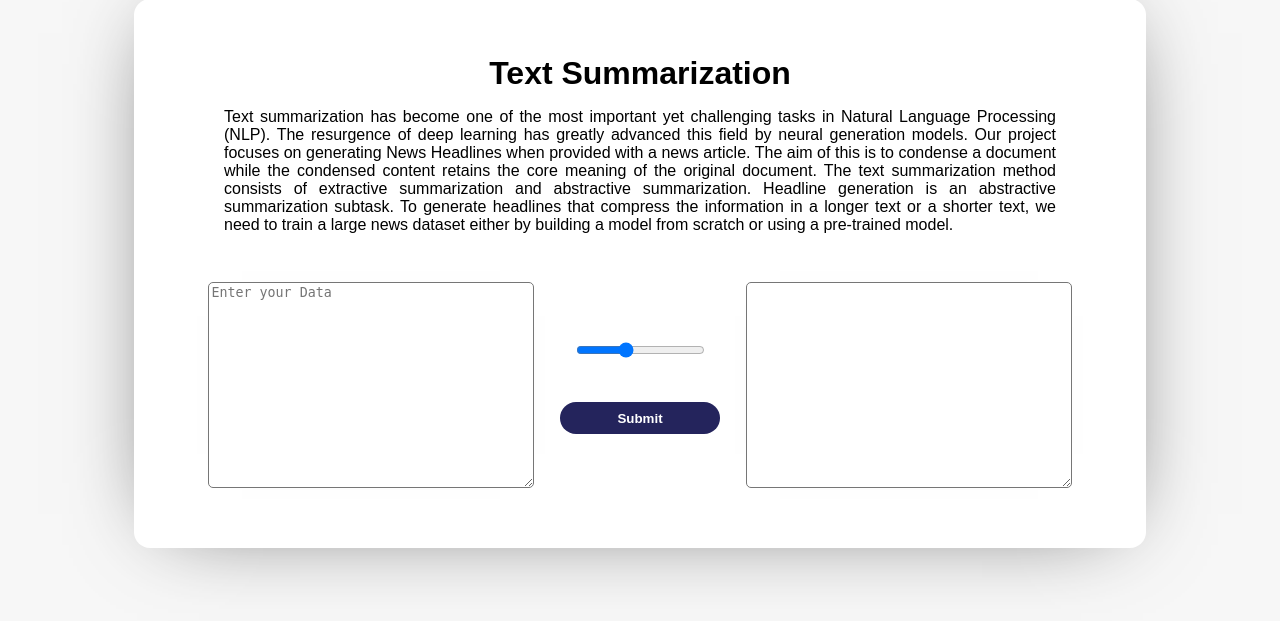
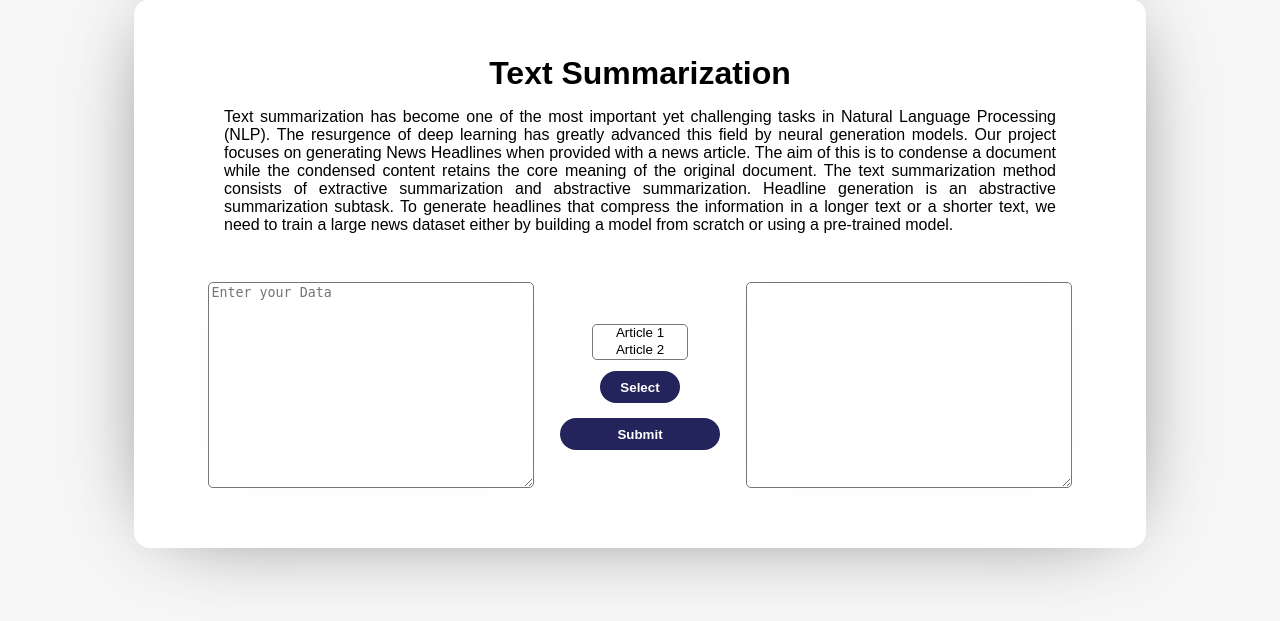
Before and after one commit to Dexxter606/Text-Summarization, a Flask app: page / in a window 1280 px wide. Shown: the part 81-702 px from the top of the page. Run offline with Flask 2, Linux system fonts and the light colour scheme; some web fonts are replaced.

Commit message:
persistence

```diff
--- a/app.py
+++ b/app.py
@@ -22,10 +22,10 @@ def Summarize():
             return response.json()
 
         data = req.form['data']
-        print(data)
+        # print(data)
 
         minL = 20
-        maxL = int(req.form["maxL"])
+        maxL = 70
         output = query({
             "inputs": data,
             "parameters": {"min_length": minL, "max_length": maxL}
--- a/static/styles/mainpage.css
+++ b/static/styles/mainpage.css
@@ -48,7 +48,12 @@ body {
   color: white;
   border: none;
   border-radius: 50px;
-  margin-top: 40px;
+  margin-top: 15px;
+}
+
+#test {
+  margin-top: 10px;
+  width: 5rem;
 }
 
 @media only screen and (max-width: 600px) {
@@ -76,6 +81,14 @@ body {
   /* width: 200rem !important; */
 }
 
+.options {
+  text-align: center;
+  width: 6rem;
+  height: 2.258rem;
+  border-radius: 5px;
+  overflow: hidden;
+}
+
 textarea {
   outline: none;
   border-radius: 5px;
@@ -85,3 +98,22 @@ textarea {
   -moz-box-shadow: 0px 0px 30px -34px rgba(0, 0, 0, 0.75);
   box-shadow: 0px 0px 30px -34px rgba(0, 0, 0, 0.75);
 }
+
+.dropdown {
+  position: relative;
+  display: inline-block;
+}
+
+.dropdown-content {
+  display: none;
+  position: absolute;
+  background-color: #f9f9f9;
+  min-width: 160px;
+  box-shadow: 0px 8px 16px 0px rgba(0, 0, 0, 0.2);
+  padding: 12px 16px;
+  z-index: 1;
+}
+
+.dropdown:hover .dropdown-content {
+  display: block;
+}
--- /dev/null
+++ b/static/styles/script.js
@@ -0,0 +1,25 @@
+const selectedText = document.querySelector("#test");
+
+const selection1 = document.querySelector("#option1");
+const selection2 = document.querySelector("#option2");
+
+var select = "";
+
+selection1.addEventListener("click", (e) => {
+  e.preventDefault();
+  select = selection1.value;
+});
+
+selection2.addEventListener("click", (e) => {
+  e.preventDefault();
+  select = selection2.value;
+});
+
+if (selectedText) {
+  selectedText.addEventListener("click", function (event) {
+    event.preventDefault();
+    document.getElementById("textarea").value = select;
+  });
+} else {
+  console.log("nahi chala");
+}
--- a/templates/index.html
+++ b/templates/index.html
@@ -6,6 +6,7 @@
     <meta charset="UTF-8" />
     <meta http-equiv="X-UA-Compatible" content="IE=edge" />
     <meta name="viewport" content="width=device-width, initial-scale=1.0" />
+
     <title>Document</title>
   </head>
   <body>
@@ -35,20 +36,18 @@
               cols="30"
               rows="10"
               placeholder="Enter your Data"
+              id="textarea"
             ></textarea>
           </div>
         </div>
         <div class="div-two">
           <div class="section-one">
-            <input
-              type="range"
-              min="20"
-              max="100"
-              value="50"
-              name="maxL"
-              class="slider"
-              id="myRange"
-            />
+            <select multiple="multiple" class="options">
+              <option id="option1" value="After much wait, the first UDAN flight took off from Shimla today after being flagged off by Prime Minister Narendra Modi.The flight will be operated by Alliance Air, the regional arm of Air India. PM Narendra Modi handed over boarding passes to some of passengers travelling via the first UDAN flight at the Shimla airport.Tomorrow PM @narendramodi will flag off the first UDAN flight under the Regional Connectivity Scheme, on Shimla-Delhi sector.Air India yesterday opened bookings for the first l">Article 1</option>
+              <option id="option2" value="Union minister Vijay Goel today batted for the unification of the three municipal corporations in the national capital saying a discussion over the issue was pertinent. The BJP leader, who was confident of a good show by his party in the MCD polls, the results of which will be declared tomorrow, said the civic bodies needed to be revamped in order to deliver the services to the people more effectively. The first thing needed was a discussion on the unification of the three municipal corporation">Article 2</option>
+          </select>
+          <button id="test">Select</button>
+
           </div>
           <div class="section-two">
               <button type="submit">Submit</button>
@@ -68,5 +67,6 @@
         </div>
       </div>
     </div>
+    <script src="{{url_for('static', filename='styles/script.js')}}"></script>
   </body>
 </html>
```
